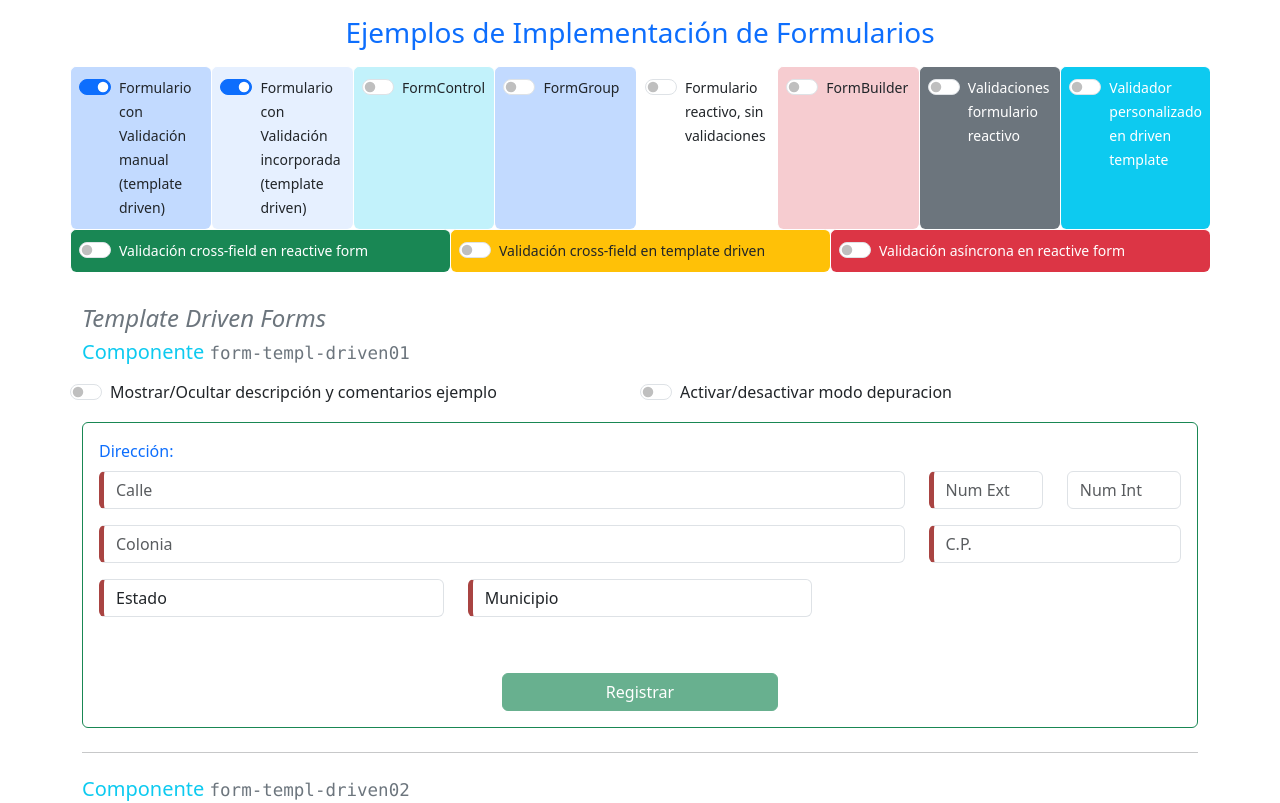
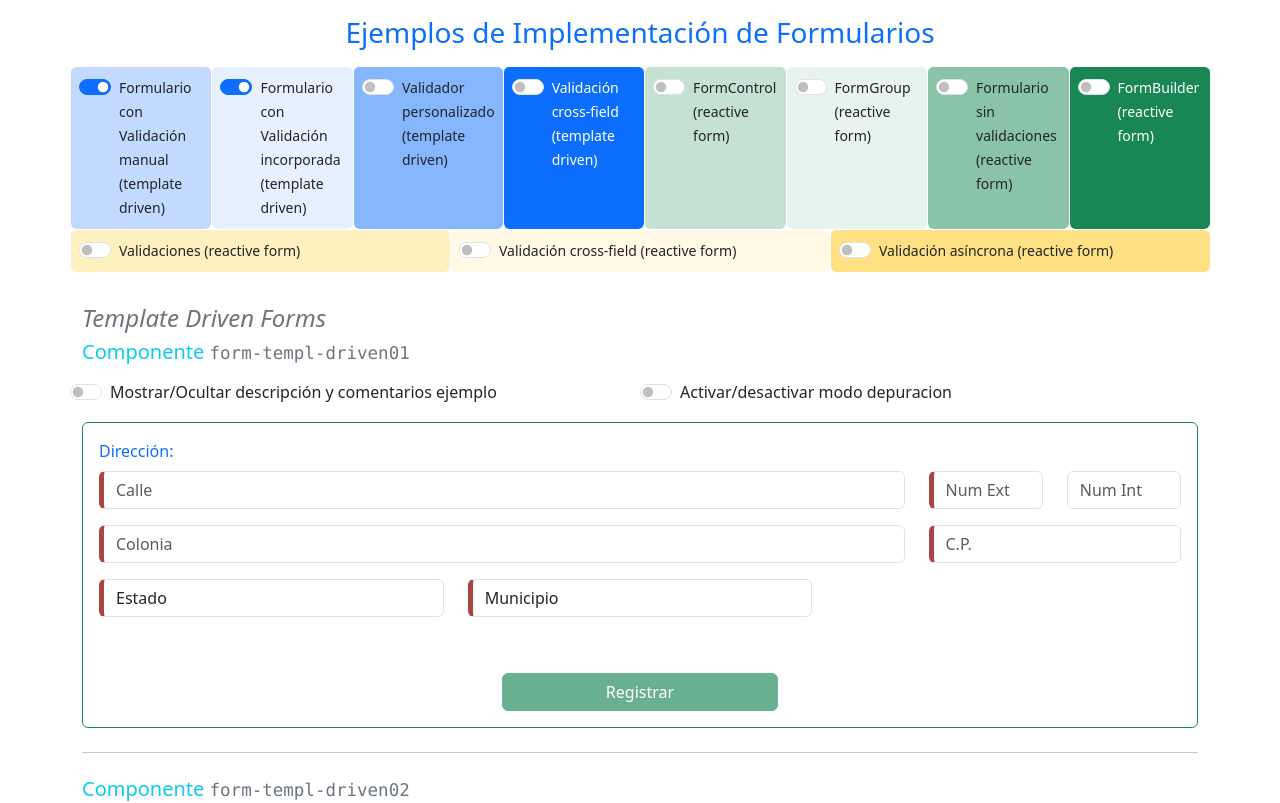
Before and after one commit to qualitrain/demoAng17Forms, an Angular app: page / in a window 1280 px wide. Shown: the top 803 px of the page. Built offline with nearby package versions, Linux system fonts and the light colour scheme.

Commit message:
Menu reordenado y re-etiquetado

```diff
--- a/src/app/app.component.ts
+++ b/src/app/app.component.ts
@@ -27,15 +27,15 @@ export class AppComponent {
   ejemplos:Ejemplo[] = [
     { mostrar:true,   descripcion:'Formulario con Validación manual (template driven)',      clasesCss:'bg-primary bg-opacity-25' },
     { mostrar:true,   descripcion:'Formulario con Validación incorporada (template driven)', clasesCss:'bg-primary bg-opacity-10' },
-    { mostrar:false,  descripcion:'FormControl',                                             clasesCss:'bg-info bg-opacity-25' },
-    { mostrar:false,  descripcion:'FormGroup',                                               clasesCss:'bg-primary bg-opacity-25' },
-    { mostrar:false,  descripcion:'Formulario reactivo, sin validaciones',                   clasesCss:'bg-secondar bg-opacity-25y' },
-    { mostrar:false,  descripcion:'FormBuilder',                                             clasesCss:'bg-danger bg-opacity-25' },
-    { mostrar:false,  descripcion:'Validaciones formulario reactivo',                        clasesCss:'bg-secondary text-white' },
-    { mostrar:false,  descripcion:'Validador personalizado en driven template',              clasesCss:'bg-info text-white' },
-    { mostrar:false,  descripcion:'Validación cross-field en reactive form',                 clasesCss:'bg-success text-white' },
-    { mostrar:false,  descripcion:'Validación cross-field en template driven',               clasesCss:'bg-warning ' },
-    { mostrar:false,  descripcion:'Validación asíncrona en reactive form',                   clasesCss:'bg-danger text-white' }
+    { mostrar:false,  descripcion:'Validador personalizado (template driven)',               clasesCss:'bg-primary bg-opacity-50' },
+    { mostrar:false,  descripcion:'Validación cross-field (template driven)',                clasesCss:'bg-primary text-white' },
+    { mostrar:false,  descripcion:'FormControl (reactive form)',                                             clasesCss:'bg-success bg-opacity-25' },
+    { mostrar:false,  descripcion:'FormGroup (reactive form)',                                               clasesCss:'bg-success bg-opacity-10' },
+    { mostrar:false,  descripcion:'Formulario sin validaciones (reactive form)',                   clasesCss:'bg-success bg-opacity-50' },
+    { mostrar:false,  descripcion:'FormBuilder (reactive form)',                                             clasesCss:'bg-success text-white' },
+    { mostrar:false,  descripcion:'Validaciones  (reactive form)',                        clasesCss:'bg-warning bg-opacity-25' },
+    { mostrar:false,  descripcion:'Validación cross-field (reactive form)',                 clasesCss:'bg-warning bg-opacity-10' },
+    { mostrar:false,  descripcion:'Validación asíncrona (reactive form)',                   clasesCss:'bg-warning bg-opacity-50' }
   ];
 
   activarDesactivarEjemplo(n:number):void{
```
